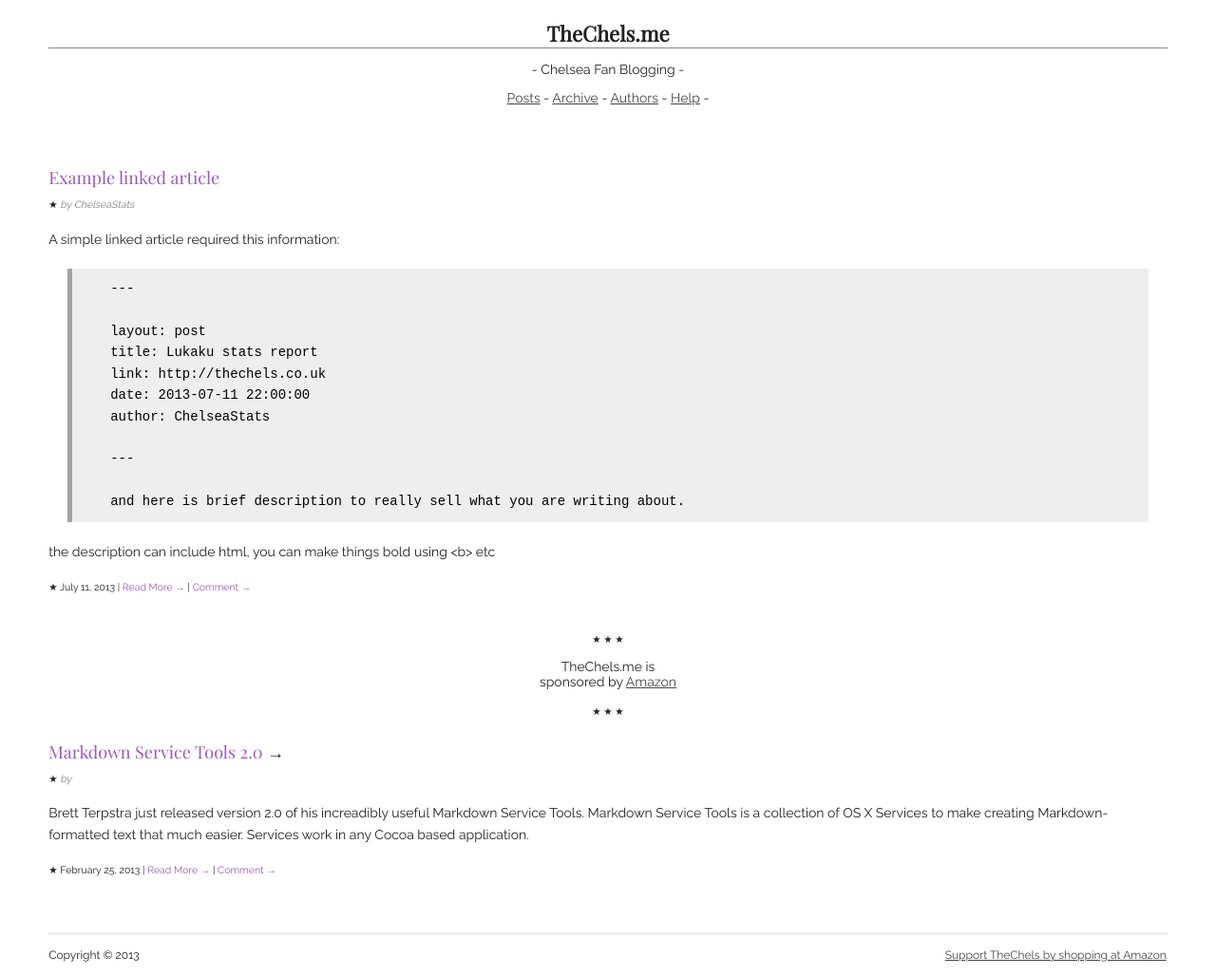
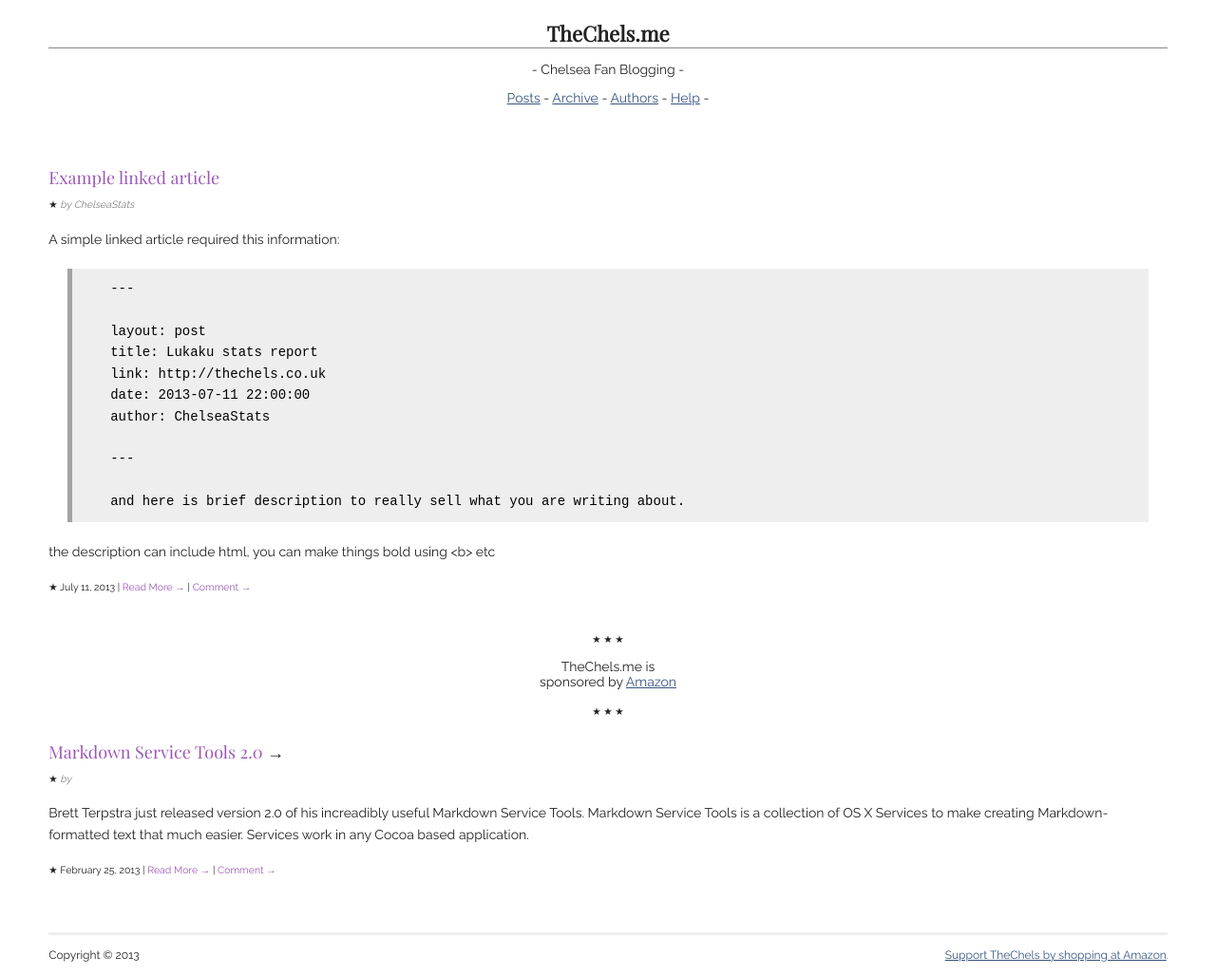
Before and after one commit to TheNenae/TheChels.github.io, a Jekyll site: the page built from index.html, in a window 1280 px wide. Shown: the whole page at 95% size. Built offline with Jekyll 4.4.1, drawn with Linux system fonts in a browser that asks for light colours; Markdown is read by kramdown in place of the engine named in the settings; the list of posts is cut into pages by our own code.

Commit message:
link color

```diff
--- a/css/screen.css
+++ b/css/screen.css
@@ -8,7 +8,7 @@ body {
 }
 a {
 	text-decoration: underline;
-	color: #444;
+	color: #355380;
 }
 a:hover {
 	text-decoration: none;
```
